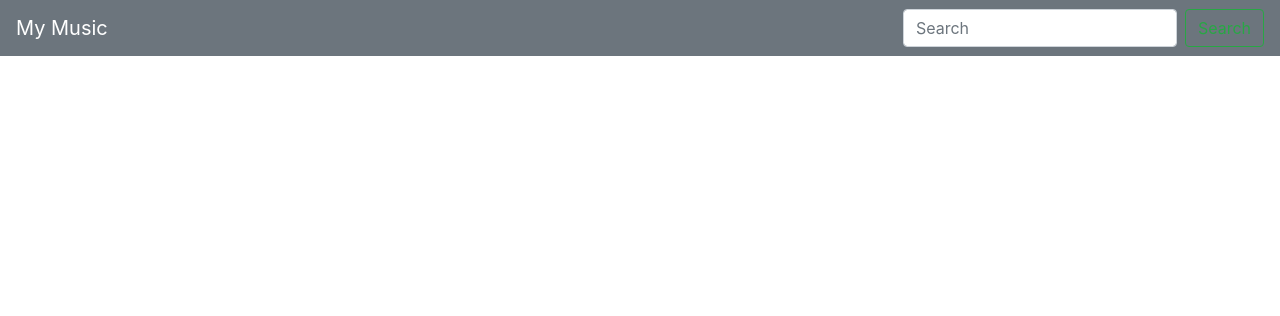
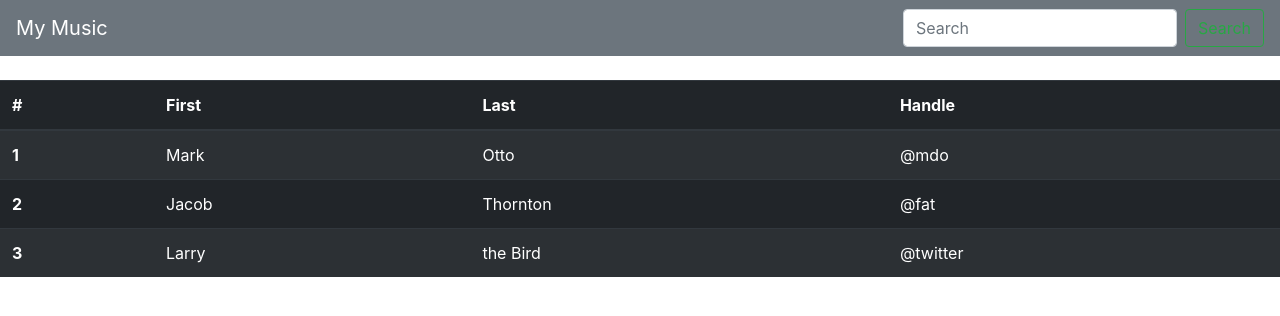
Before and after one commit to Daksh024/Spotify-api-react, a React (Create React App) app in the folder music_api/: page / in a window 1280 px wide. Shown: the top 316 px of the page. Built offline with nearby package versions, Linux system fonts and the light colour scheme.

Commit message:
Working on Search Result Display.

```diff
--- a/music_api/src/App.js
+++ b/music_api/src/App.js
@@ -1,39 +1,19 @@
 import React, {Component} from 'react';
 import Searchbar from './components/searchbar';
-// import searchresult from './components/searchresult';
-import Spotify from "./components/Spotify";
+import Searchresult from './components/searchresult';
 
 // let accessToken;
 
 class App extends Component{
-  constructor(props){
-    super(props);
-
-    this.state = {
-      client_id:'a095b760fd304570bd1586ff9bdde955',
-      redirect_uri:'http://localhost:3000',
-      serachresults:[],
-      value:'arjit'
-    }
-
-    this.search = this.search.bind(this);
-  }
-
-  search(term){
-    Spotify.search(term).then(searchresult => {
-        this.setState({searchresult:searchresult})
-    });
-    // TODO seaching doesnot work properly.
-  }
-
 
   render(){
     return <div className="MainContent">
       <div className="navbar navbar-expand-lg navbar-dark bg-secondary justify-content-between">
         <a className="navbar-brand" href=".">My Music</a>
-        <Searchbar onSearch={this.search}/>
-
+        <Searchbar/>
       </div>
+      <br/>
+      <Searchresult/>
     </div>
   }
 
--- a/music_api/src/components/Spotify.js
+++ b/music_api/src/components/Spotify.js
@@ -34,7 +34,6 @@ const Spotify = {
         }
         )
         .then(response => {return response.json();})
-        // .then(jsonres => {return response.json();})
         .then(jsonres => {
             if(!jsonres.tracks){
                 return []
--- a/music_api/src/components/searchbar.js
+++ b/music_api/src/components/searchbar.js
@@ -1,11 +1,13 @@
 import React, {Component} from 'react';
+import Spotify from './Spotify'
 
 class Searchbar extends Component{
     constructor(props){
         super(props)
 
         this.state = {
-            value : ''
+            value : '',
+            result:[]
         }
 
         this.startsearch = this.startsearch.bind(this);
@@ -20,13 +22,17 @@ class Searchbar extends Component{
 
     startsearch(event){
         console.log('Searching for :' + this.state.value);
+        Spotify.search(this.state.value).then(searchresult => {
+            this.setState({result:searchresult})
+        });
         event.preventDefault();
+        console.log(this.state.result)
     }
 
     render(){
         return <div className="search">
             <form className="form-inline my-2 my-lg-0 justify-content-between" onSubmit={this.startsearch}>
-                <input className="form-control mr-sm-2" value={this.state.value} onChange = {this.handlechange} type="text" placeholder="Search" aria-label="Search"/>
+                <input className="form-control mr-sm-2" onChange = {this.handlechange} type="text" placeholder="Search" aria-label="Search"/>
                 <button className="btn btn-outline-success my-2 my-sm-0" type="submit">Search</button>
             </form>
         </div>
--- a/music_api/src/components/searchresult.js
+++ b/music_api/src/components/searchresult.js
@@ -1,25 +1,41 @@
 import React, { Component } from 'react';
 
 class searchresult extends Component {
-    constructor(props){
-        super(props)
 
-        this.state ={
-            results:[]
-        }
-
-        this.search = this.search.bind(this)
-    }
-
-    search(word){
-        fetch(`https://api.spotify.com/v1/search?q=${word}&type=artist`,{method:'GET',})
-        .then(console.log)
-    }
 
     render() {
         return (
             <div className='SearchResults'>
-                <p>{this.state.results}</p>
+                <table className="table table-striped table-dark">
+                  <thead>
+                    <tr>
+                      <th scope="col">#</th>
+                      <th scope="col">First</th>
+                      <th scope="col">Last</th>
+                      <th scope="col">Handle</th>
+                    </tr>
+                  </thead>
+                  <tbody>
+                    <tr>
+                      <th scope="row">1</th>
+                      <td>Mark</td>
+                      <td>Otto</td>
+                      <td>@mdo</td>
+                    </tr>
+                    <tr>
+                      <th scope="row">2</th>
+                      <td>Jacob</td>
+                      <td>Thornton</td>
+                      <td>@fat</td>
+                    </tr>
+                    <tr>
+                      <th scope="row">3</th>
+                      <td>Larry</td>
+                      <td>the Bird</td>
+                      <td>@twitter</td>
+                    </tr>
+                  </tbody>
+                </table>
             </div>
         );
     }
```
Also changed, not shown: 1 other file (tests, documents, lock files or other folders).
